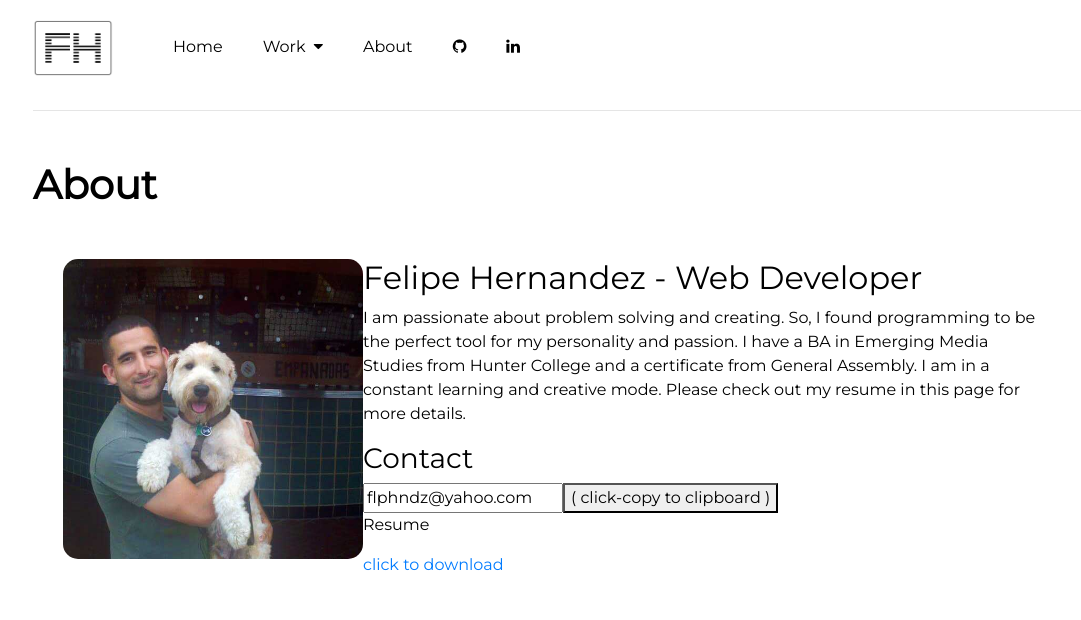
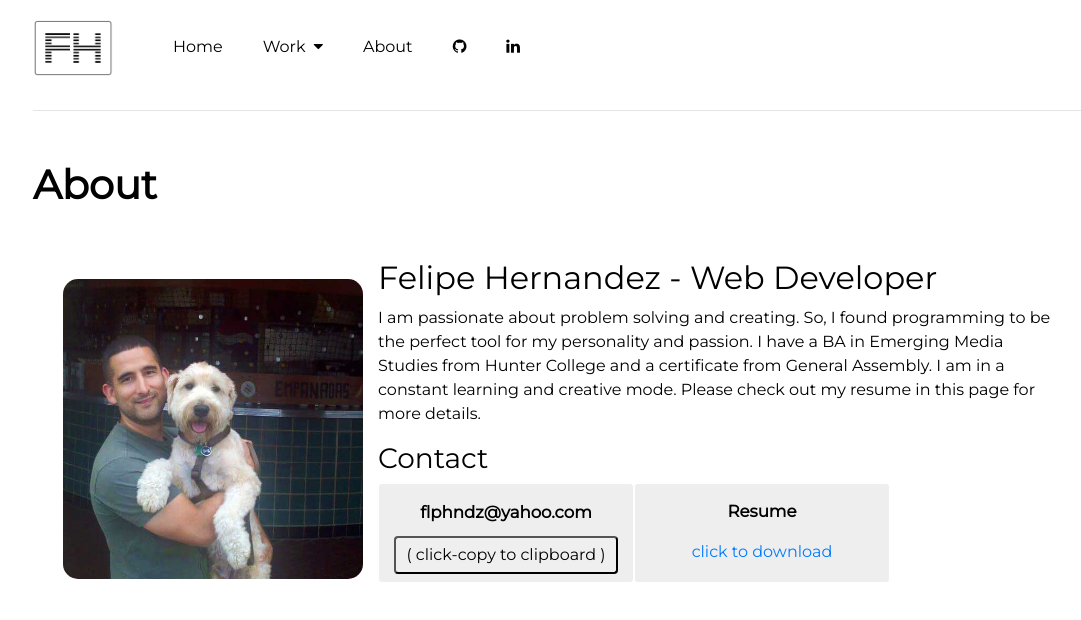
Before and after one commit to FelipeAtGA/fh-portfolio, a React (Create React App) app in the folder client/: page /about in a window 1280 px wide. Shown: the top 620 px of the page, without its empty margins (7-1088 px from the left). Built offline with nearby package versions, Linux system fonts and the light colour scheme.

Commit message:
add new css rules to contact button and contact type elements

```diff
--- a/client/src/css/About.css
+++ b/client/src/css/About.css
@@ -3,7 +3,7 @@
   width: 300px;
   height: 300px;
   overflow: hidden;
-  margin-bottom: 10px;
+  margin: 20px 15px 15px 0;
   border-radius: 15px;
   background-repeat: no-repeat;
   background-size: cover;
@@ -18,3 +18,32 @@
 .aboutTextWrapper ul{
   list-style: none;
 }
+
+.aboutTextWrapper ul li{
+  padding: 10px 0;
+}
+
+.aboutContactDivs{
+  float: left;
+  width: 20vw;
+  height: 100px;
+  padding: 15px 10px;
+  text-align: center;
+  background-color: #eee;
+  border: 1px solid #fff;
+  border-radius: 4px;
+}
+
+.contactType {
+  font-size: 1.3vw;
+  font-weight: 600;
+  background: transparent;
+  border: none;
+  text-align: center;
+}
+
+.contactButton {
+  margin-top: 10px;
+  padding: 5px 10px;
+  border-radius: 4px;
+}
```
